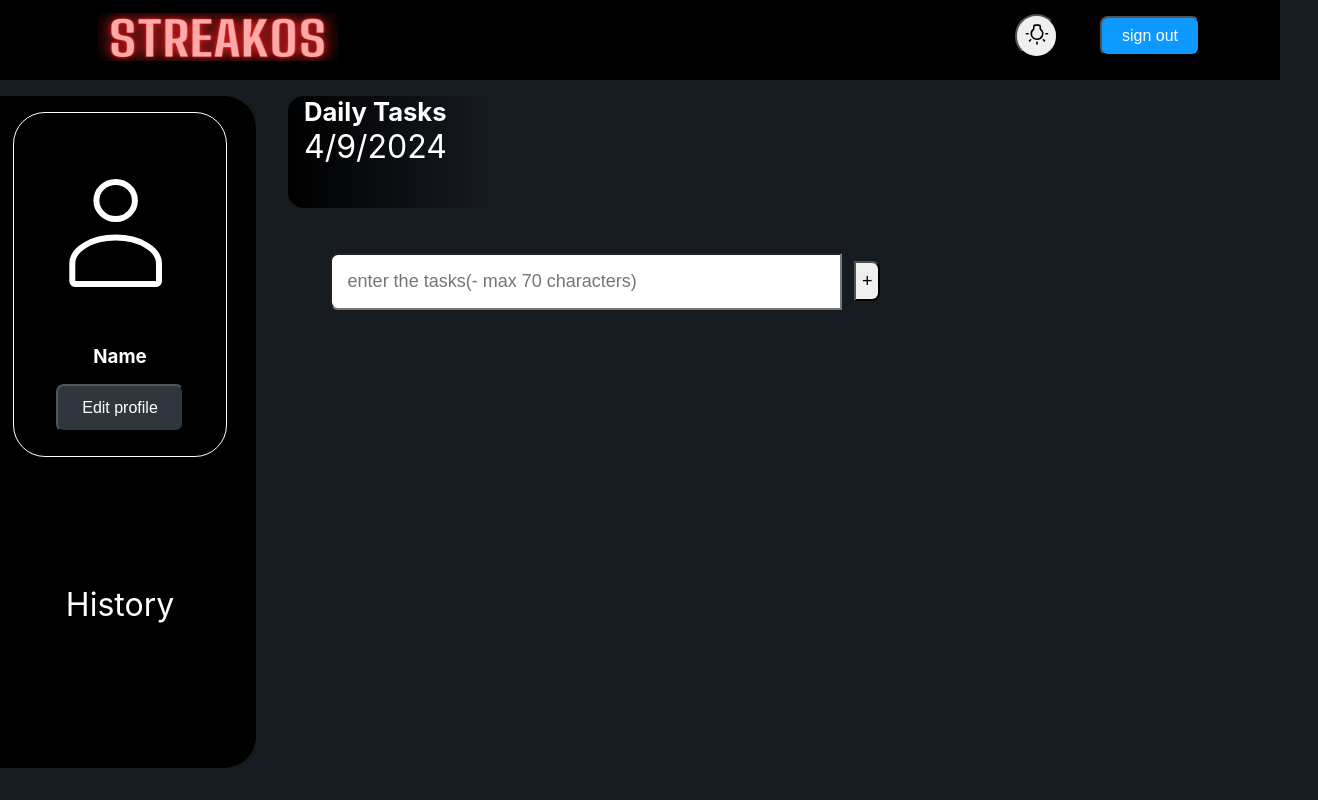
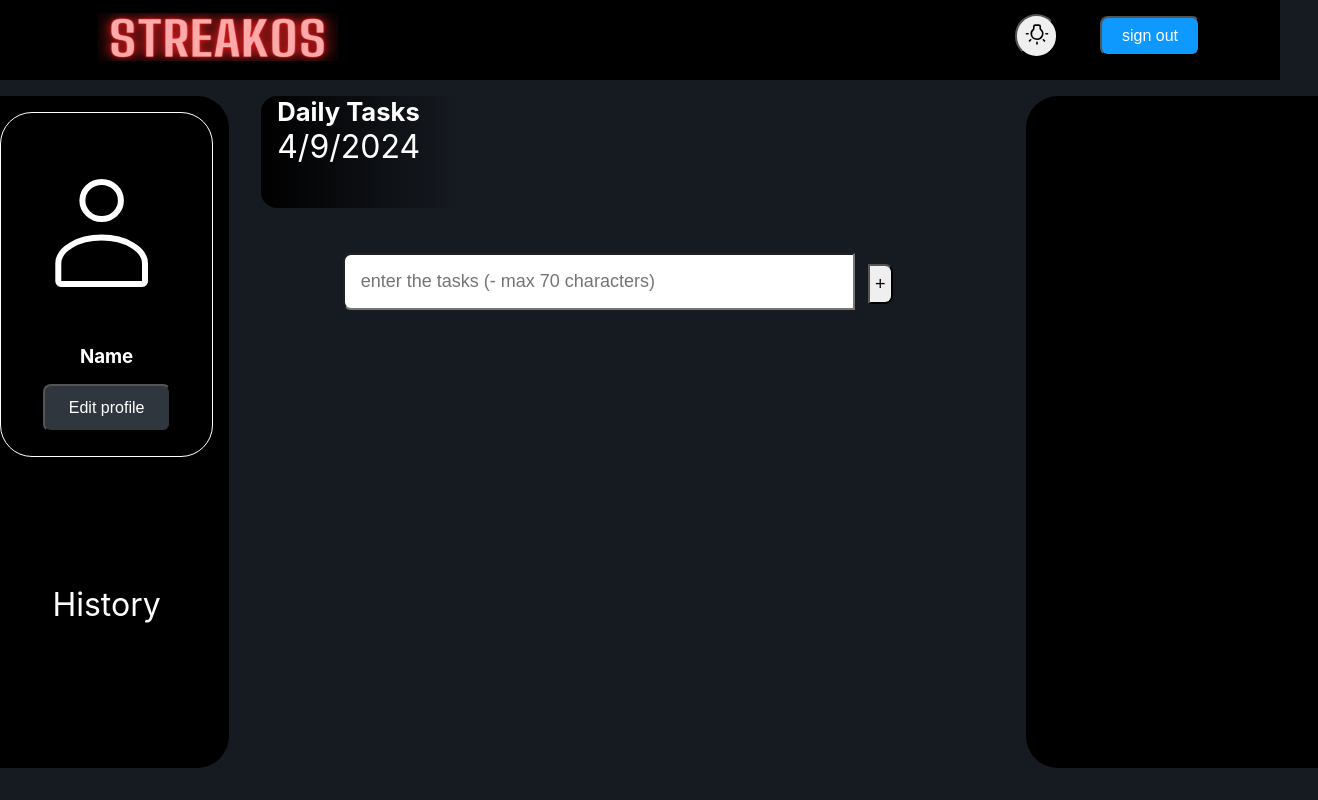
Before and after one commit to abhayrsr/dailyStreakTracker, a React (Create React App) app in the folder frontend/daily-streak-tracker-fe/: page / in a window 1280 px wide. Shown: the whole page, 1318 px wide, since content can reach past the window. Built offline with nearby package versions, Linux system fonts and the light colour scheme.

Commit message:
edit button

```diff
--- /dev/null
+++ b/frontend/daily-streak-tracker-fe/src/components/Heatmap/heatmap.css
@@ -0,0 +1,12 @@
+.heatmap{
+    margin: 1rem 0 1rem 1rem;
+    display: flex;
+    flex-direction: column;
+    align-items: center;
+    width: 22.8vw;
+    height: 84vh;
+    border-top-left-radius: 2rem;
+    border-bottom-left-radius: 2rem;
+    background-color: black;
+
+}
--- /dev/null
+++ b/frontend/daily-streak-tracker-fe/src/components/Heatmap/heatmap.js
@@ -0,0 +1,9 @@
+import './heatmap.css';
+
+export default function Heatmap(){
+    return(
+        <div className="heatmap">
+
+        </div>
+    )
+}
--- a/frontend/daily-streak-tracker-fe/src/components/Tasks/tasks.css
+++ b/frontend/daily-streak-tracker-fe/src/components/Tasks/tasks.css
@@ -1,3 +1,18 @@
+.tasks-container {
+    position: relative;
+}
+
+.blur-background {
+    position: fixed;
+    top: 0;
+    left: 0;
+    width: 100%;
+    height: 100%;
+    background-color: rgba(0, 0, 0, 0.8); /* Adjust the alpha value to control the blur intensity */
+    z-index: 1000; /* Ensure the blurred background stays on top of other elements */
+}
+
+
 .input-tasks{
     width: 40vw;
     margin: 1vw;
@@ -14,15 +29,16 @@
     height: 5vh;
     font-size: large;
     position: relative;
-    top: 20vh;
+    top: 23vh;
     right: 15vw;
     cursor: pointer;
     border-top-right-radius: 0.5rem;
     border-bottom-right-radius: 0.5rem;
 }
 
-.entered-tasks{
+.enter-tasks{
     margin: 0vh 5vh -8vh 5vh;
+    display: flex;
 }
 
 .checkbox-tasks{
@@ -40,8 +56,8 @@
     margin: 2vh;
     padding: 1vh 0vh 1vh 0vh;
     position: relative;
-    top: 20vh;
-    right: 13.5vw;
+    top: 30vh;
+    right: 11vw;
     font-size: large;
     border-radius: 0.5rem;
     background-color: #ffffff;
@@ -49,6 +65,16 @@
     align-items: flex-start;
     text-wrap:stable;
 
+}
+
+
+.edit-input {
+    width: 100%;
+    border: none;
+    outline: none;
+    font-size: large;
+    padding: 0.5rem;
+    border-radius: 0.5rem;
 }
 
 .edit-button{
--- a/frontend/daily-streak-tracker-fe/src/components/Tasks/tasks.js
+++ b/frontend/daily-streak-tracker-fe/src/components/Tasks/tasks.js
@@ -1,79 +1,101 @@
-import { useState } from 'react'
-import './tasks.css'
-let id  = 0;
+import { useState } from 'react';
+import './tasks.css';
 
-export default function Tasks(){
+export default function Tasks() {
     const [text, setText] = useState('');
+    const [newText, setNewText] = useState(''); // Separate state for newHandleChange
     const [tasks, setTasks] = useState([]);
+    const [editTaskId, setEditTaskId] = useState(null);
 
-
-    function handleChange(e){
-        setText(e.target.value)
+    function handleChange(e) {
+        setText(e.target.value);
     }
 
-    function handleSubmit(e){
+    function newHandleChange(e) {
+        setNewText(e.target.value);
+    }
+
+    function handleSubmit(e) {
         e.preventDefault();
     }
 
-    function addTasks(){
-        console.log(id)
-        setTasks((prevTasks) => {
+    function addTasks() {
+        setTasks(prevTasks => {
             const newTasks = {
-            id: id,
+                id: tasks.length + 1,
                 task: text,
                 completed: false
             };
-          id++;
-          return [...prevTasks, newTasks]
-        })
+            return [...prevTasks, newTasks];
+        });
 
         setText('');
     }
 
-    function handleDelete(id){
-
+    function handleDelete(id) {
         setTasks(prevTasks => {
-            const updatedTasks = prevTasks.filter((task) => task.id !== id)
-
+            const updatedTasks = prevTasks.filter((task) => task.id !== id);
             return updatedTasks.map((task, index) => ({
                 ...task,
                 id: index
-            }))
-        })
+            }));
+        });
     }
 
-    function handleTaskChange(id){
+    function handleTaskChange(id) {
         setTasks(prevTasks => {
-       return  prevTasks.map((task) => {
-          if(task.id === id){
-            return {...task, completed: !task.completed}
+            return prevTasks.map((task) => {
+                if (task.id === id) {
+                    return { ...task, completed: !task.completed };
                 }
                 return task;
-        })
-      })
+            });
+        });
     }
 
-    function handleEdit(id){
-        setTasks()
+    function cancelEdit(){
+        setEditTaskId(null)
     }
 
-    function handleKey(e){
-        if(e.key === "Enter"){
+    function editTask(task) {
+        if (task.id === editTaskId) {
+            return (
+                <div>
+                    <input
+                        type="text"
+                        value={newText}
+                        onChange={newHandleChange}
+                    />
+                    <button onClick={cancelEdit}>Cancel</button> {/* Button to cancel editing */}
+                </div>
+            );
+        } else {
+            return <span>{task.task}</span>;
+        }
+    }
+
+    function handleEdit(id) {
+        setEditTaskId(id);
+    }
+
+    function handleKey(e) {
+        if (e.key === "Enter") {
             e.preventDefault();
             addTasks();
         }
     }
 
-    return(
+    return (
+        <div className='task-container'>
             <form className="tasks" onSubmit={handleSubmit}>
                 <div className="enter-tasks">
                     <input
                         className='input-tasks'
                         type="text"
-                    maxlength="70"
+                        maxLength="70"
                         name="text"
                         value={text}
-                    placeholder="enter the tasks(- max 70 characters)"
+                        placeholder="enter the tasks (- max 70 characters)"
                         onChange={handleChange}
                         onKeyDown={handleKey}
                     />
@@ -86,26 +108,26 @@ export default function Tasks(){
                     </button>
                 </div>
 
-           {
-            tasks.length !== 0 ?
+                {tasks.length !== 0 ?
                     <ul className="tasks">
                         {tasks.map((task) => (
-
                             <li key={task.id} className='added-tasks'>
                                 <input
                                     key={task.id}
                                     className='checkbox-tasks'
                                     value={task.task}
                                     type="checkbox"
-                                checked={task.complete}
+                                    checked={task.completed}
                                     onChange={(e) => handleTaskChange(task.id)} />
-                            {task.task}
+                                <span>{task.task}</span>
                                 <button
+                                    key={task.id}
                                     className='edit-button'
-                                onClick={() => handleEdit(task.id)}>
+                                    onClick={() => { handleEdit(task.id) }}>
                                     /
                                 </button>
                                 <button
+                                    key={task.id}
                                     className='delete-button'
                                     onClick={() => handleDelete(task.id)} >
                                     -
@@ -113,9 +135,12 @@ export default function Tasks(){
                             </li>
                         ))}
                     </ul>
-
                     : <div> </div>
                 }
             </form>
+            {editTaskId !== null &&
+                <div className="blur-background"></div>
+            }
+        </div>
     )
 }
--- a/frontend/daily-streak-tracker-fe/src/pages/dashboard/dashboard.css
+++ b/frontend/daily-streak-tracker-fe/src/pages/dashboard/dashboard.css
@@ -6,3 +6,8 @@
 .dashboard-tasks{
     position: relative;
 }
+
+.dashboard-heatmap{
+    position: relative;
+    right: 9vw;
+}
--- a/frontend/daily-streak-tracker-fe/src/pages/dashboard/dashboard.js
+++ b/frontend/daily-streak-tracker-fe/src/pages/dashboard/dashboard.js
@@ -3,6 +3,7 @@ import Header from '../../components/Header/header'
 import Profile from '../../components/Profile/profile'
 import DailyTask from '../../components/DailyTask/dailyTask';
 import Tasks from '../../components/Tasks/tasks';
+import Heatmap from '../../components/Heatmap/heatmap';
 
 export default function Dashboard(){
     return (
@@ -20,6 +21,9 @@ export default function Dashboard(){
                 <div className="dashboard-tasks">
                     <Tasks />
                 </div>
+                <div className="dashboard-heatmap">
+                    <Heatmap />
+                </div>
             </div>
         </div>
     )
```
Lines whose indentation alone changed are shown as unchanged.
